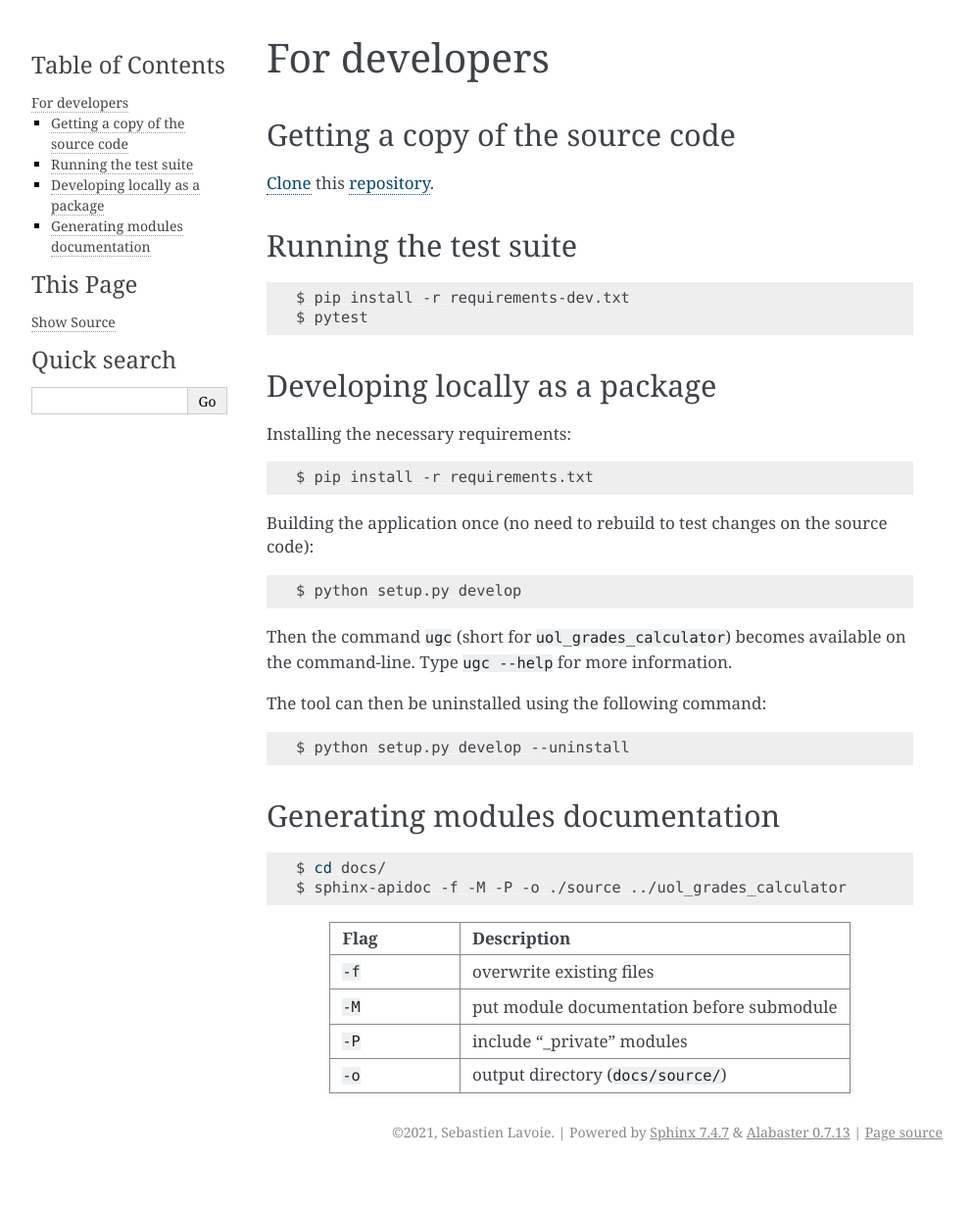
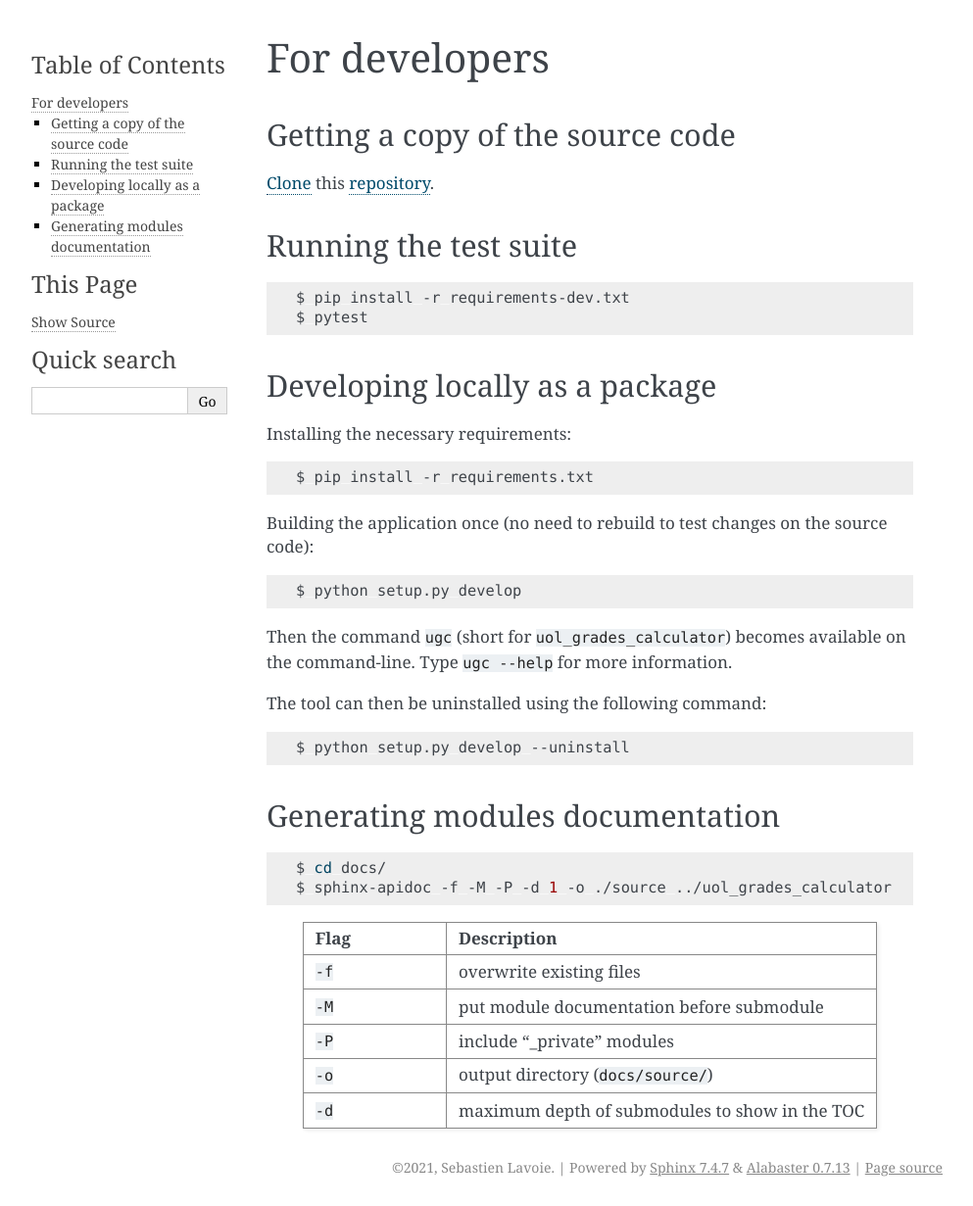
Before and after one commit to sglavoie/uol-grades-calculator, a Sphinx documentation site: the page built from docs/developers.rst, in a window 1280 px wide. Shown: the whole page at 98% size, without its empty margins (148-1141 px from the left). Built offline with Sphinx 7.4.7, drawn with Linux system fonts in a browser that asks for light colours; before the commit the page ends 1195 px from its top, so only the background shows below that.

Commit message:
docs: Change TOC display of subpackages to depth of 1

```diff
--- a/docs/developers.rst
+++ b/docs/developers.rst
@@ -48,7 +48,7 @@
 .. code-block:: bash
 
     $ cd docs/
-    $ sphinx-apidoc -f -M -P -o ./source ../uol_grades_calculator
+    $ sphinx-apidoc -f -M -P -d 1 -o ./source ../uol_grades_calculator
 
 
 .. list-table::
@@ -65,3 +65,5 @@
      - include "_private" modules
    * - ``-o``
      - output directory (``docs/source/``)
+   * - ``-d``
+     - maximum depth of submodules to show in the TOC
--- a/docs/source/uol_grades_calculator.rst
+++ b/docs/source/uol_grades_calculator.rst
@@ -11,7 +11,7 @@
 -----------
 
 .. toctree::
-   :maxdepth: 4
+   :maxdepth: 1
 
    uol_grades_calculator.utils
 
```
